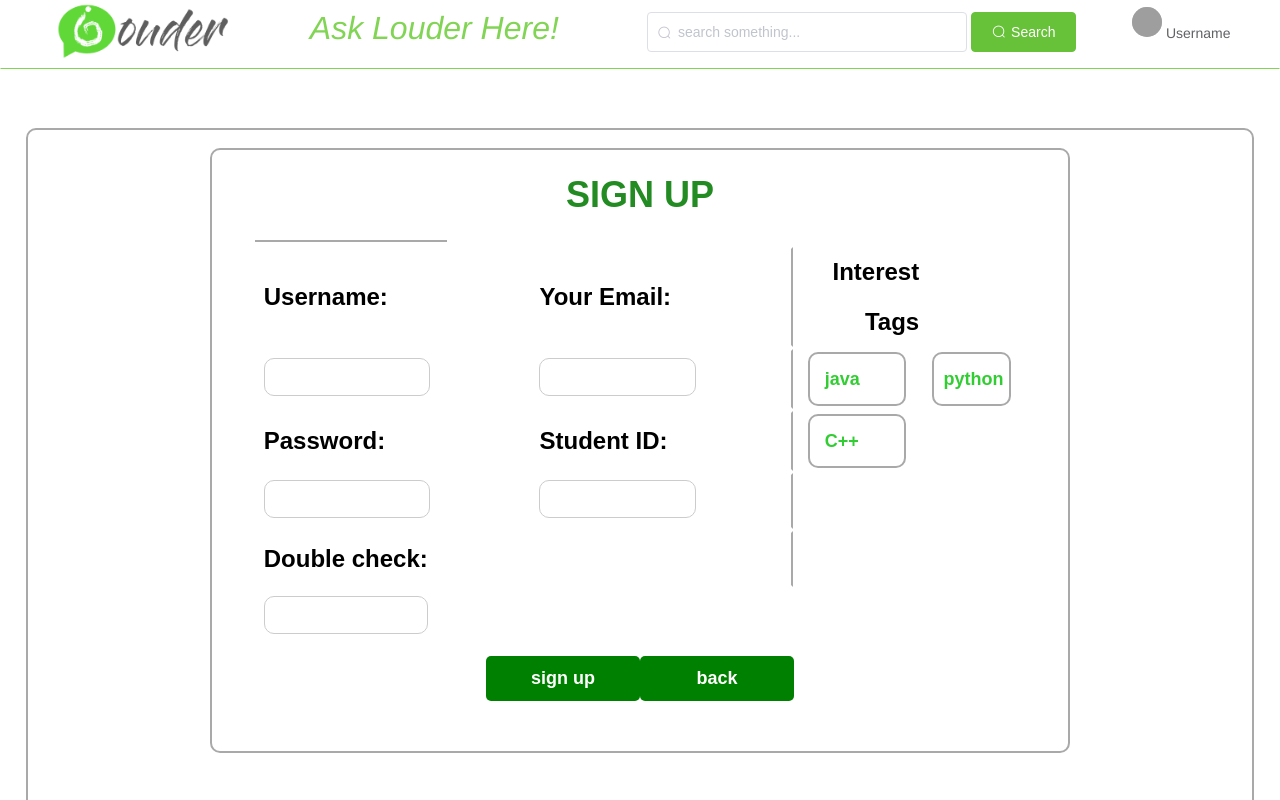
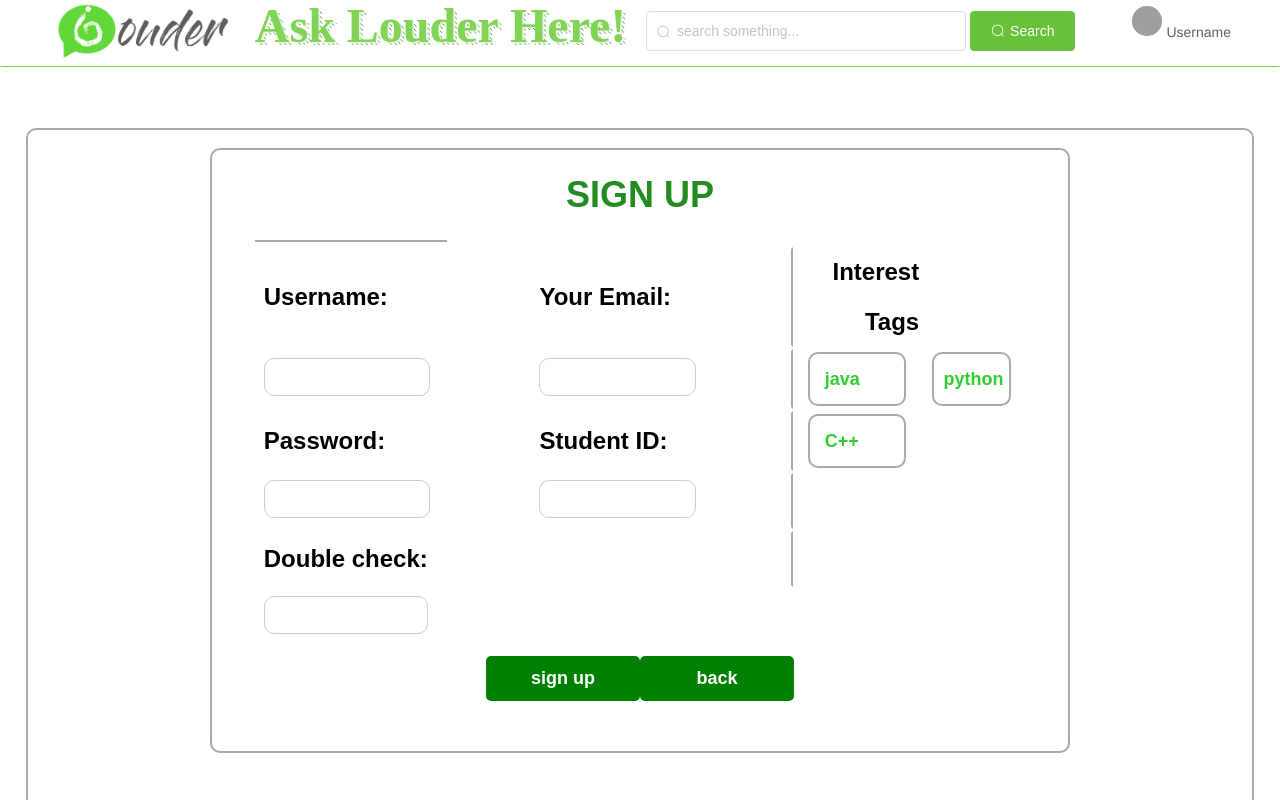
Before and after one commit to FENGRUI99/Q-A-Web-Front-End, a Vue app in the folder finalvue1/: page /Register in a window 1280 px wide. Shown: the top 800 px of the page. Built offline with nearby package versions, Linux system fonts and the light colour scheme; grey boxes are pictures that could not be loaded.

Commit message:
make the top function and improve the title

```diff
--- a/finalvue1/src/components/realhead.vue
+++ b/finalvue1/src/components/realhead.vue
@@ -3,7 +3,10 @@
     <table id="tt">
       <img src="../assets/logo1.png" width="200px" class="pho">
       <td style="width: 20%"></td>
-        <p id="title">Ask Louder Here! </p>
+      <!--        <p id="title">Ask Louder Here! </p>-->
+      <!--      -->
+      <h1 id="title" data-shadow='Ask Louder Here!'>Ask Louder Here!</h1>
+      <!--      -->
       <td style="width: 30%"></td>
       <td>
         <searchBox></searchBox>
@@ -42,18 +45,76 @@ export default {
   left: 0;
   padding: 0px 0px 10px 0px ;
 }
-#title{
-  font-size: xx-large;
+#title {
+  /*font-size: xx-large;*/
   position: absolute;
-  margin-top: 7px;
-  font-family: "Helvetica Neue";
-  font-style: italic;
-  color: #81D454;
-  margin-left: 50px;
+  margin-top: -5px;
+  /*font-family: "Helvetica Neue";*/
+  /*color: #81D454;*/
+  margin-left: -5px;
 }
 .pho{
   position: absolute;
   margin-top: -15px;
   margin-left: 3%;
 }
+@import url(https://fonts.googleapis.com/css?family=Righteous);
+*, *:before, *:after {
+  margin: 0;
+  padding: 0;
+  box-sizing: border-box;
+  position: relative;
+}
+html, body {
+height: 100%;
+}
+body {
+text-align: center;
+background-color: hsl(0, 0%, 100%);
+}
+body:before {
+  content: '';
+  display: inline-block;
+  vertical-align: middle;
+  font-size: 0;
+  height: 100%;
+}
+h1 {
+  display: inline-block;
+  color: #81D454;
+  font-family: 'Righteous', serif;
+  font-size: 3em;
+  text-shadow: .03em .03em 0 hsl(220, 10%, 94%);
+}
+h1:after {
+  content: attr(data-shadow);
+  position: absolute;
+  /*margin-top: 1px;*/
+  margin-left: -25px;
+  width: 100%;
+  top: .06em; left: .6em;
+  z-index: -1;
+  text-shadow: none;
+  background-image:
+    linear-gradient(
+    45deg,
+   transparent 45%,
+    hsl(104, 100%, 53%) 45%,
+    hsl(130, 77%, 19%) 55%,
+    transparent 0
+    );
+    background-size: .1em .1em;
+    -webkit-background-clip: text;
+    -webkit-text-fill-color: transparent;
+    animation: shad-anim 35s linear infinite;
+    }
+@keyframes shad-anim {
+  0% {
+    background-position: 0 0
+  }
+  0% {
+    background-position: 100% -100%
+  }
+
+}
 </style>
--- a/finalvue1/src/views/ProblemDetailPage.vue
+++ b/finalvue1/src/views/ProblemDetailPage.vue
@@ -86,12 +86,15 @@
         </el-aside>
         <el-container>
         <el-main>
-<p>sadasdsadasdssadasdssadasdssadasdssadasdssadasdssadasdssadasdssadasdssadasdssadasds
-  sadasdssadasdssadasdssadasdssadasdssadasdssadasdssadasdssadasdssadasdssadasdsvvsadasds
-  sadasdssadasdssadasdssadasdssadasdssadasdssadasdssadasdssadasdssadasdssadasdssadasdss</p>
+          <table class="intro">
+            <div id="relatedQuestions">Related Questions</div>
+            <div>
+              abc
+            </div>
+          </table>
         </el-main>
         <el-footer>
-          <footer123></footer123>
+<!--          <footer123></footer123>-->
         </el-footer>
       </el-container>
     </el-container>
@@ -254,4 +257,7 @@ export default {
   border-style: solid;
   border-color: white;
 }
+#relatedQuestions{
+
+}
 </style>
```
